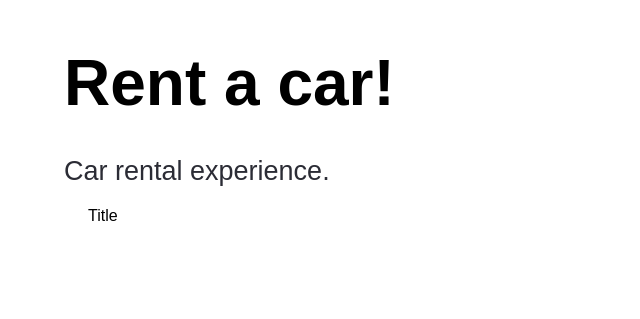
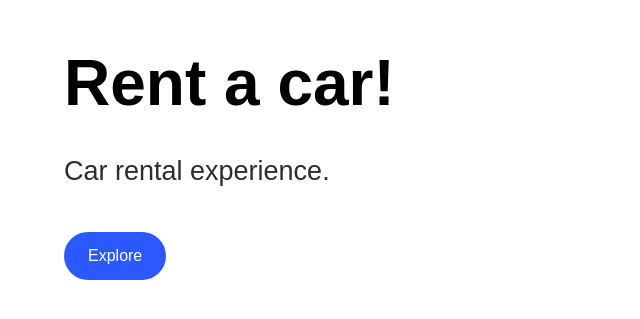
Before and after one commit to ronnie-rios/nextdemoapp, a Next.js app: page / in a window 1280 px wide. Shown: the part 109-428 px from the top of the page, without its empty margins (0-640 px from the left). Built offline with nearby package versions, Linux system fonts and the light colour scheme.

Commit message:
button component finished

```diff
--- a/components/CustomButton.tsx
+++ b/components/CustomButton.tsx
@@ -8,10 +8,10 @@ const CustomButton = ({ title, containerStyles, handleClick}: CustomButtomProps)
     <button
     disabled={false}
     type={'button'}
-    className={`custom-btn`}
-    onClick={()=>{}}
+    className={`custom-btn ${containerStyles}`}
+    onClick={handleClick}
     >
-    <span className={`flex-1`}>Title</span>
+    <span className={`flex-1`}>{title}</span>
     </button>
   )
 }
```
